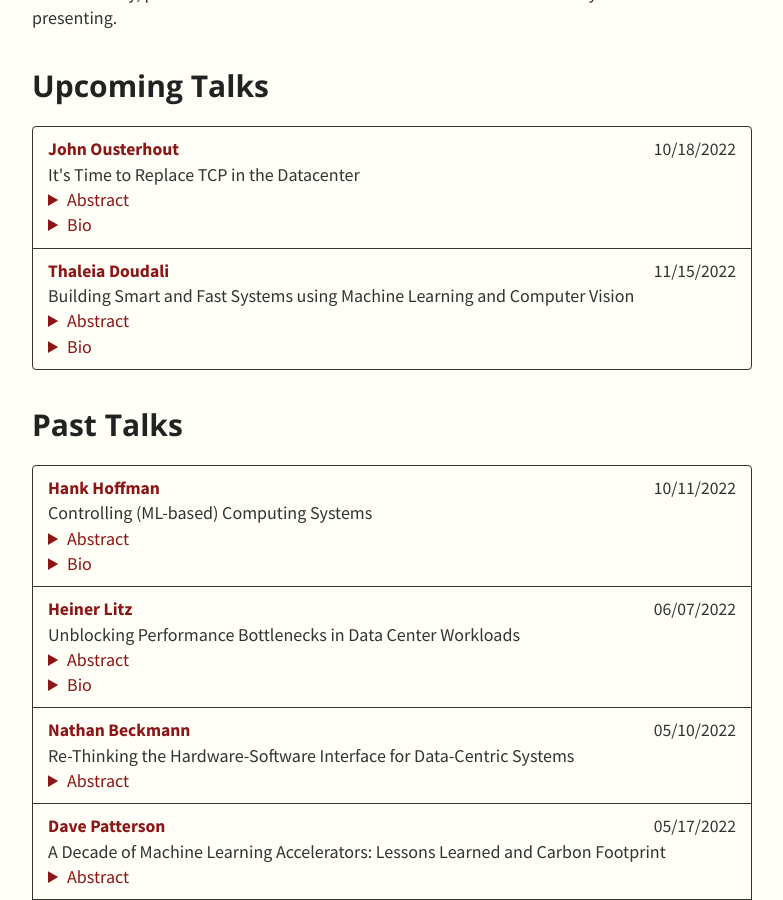
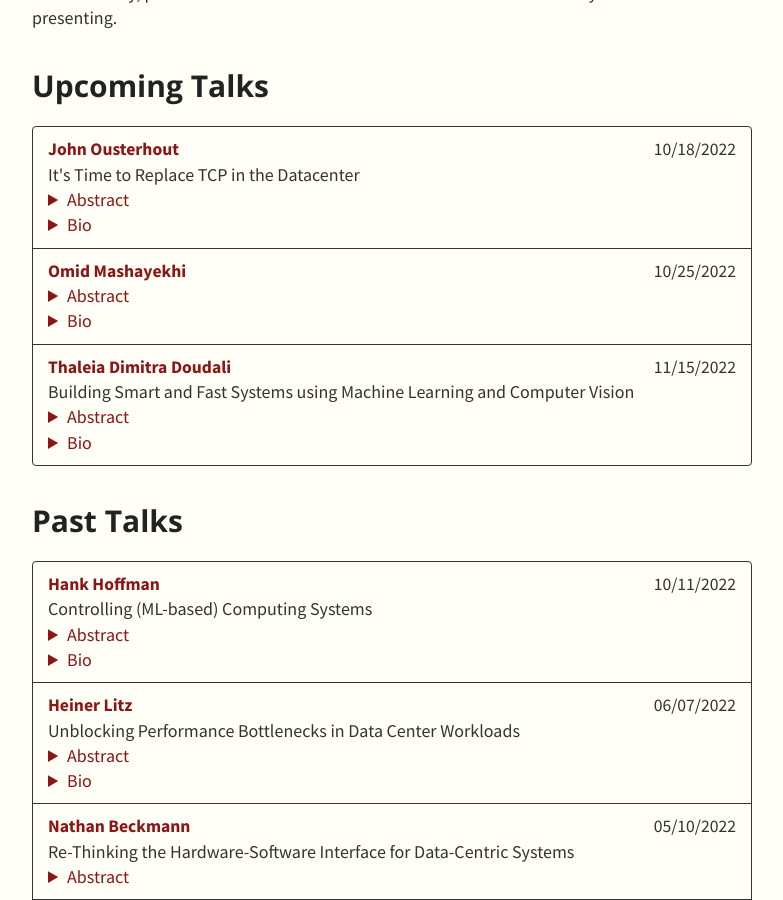
Before and after one commit to stanford-systems-seminar/stanford-systems-seminar.github.io, a Jekyll site: the page built from index.md, in a window 1280 px wide and 900 px high, scrolled down 287 px. Shown: the whole window, without its empty margins (248-1031 px from the left). Built offline with Jekyll 4.4.1, drawn with Linux system fonts in a browser that asks for light colours.

Commit message:
update talk info

```diff
--- a/_data/talks.yml
+++ b/_data/talks.yml
@@ -6,12 +6,18 @@
       website: https://web.stanford.edu/~ouster/cgi-bin/home.php
       abstract: "Although TCP is a tremendously successful transport protocol that has survived 40 years of dramatic technology changes, virtually every aspect of its design is wrong for the datacenter. This talk will discuss the problems with TCP, ranging from its use of connections and streams to its mechanisms for reliable delivery and congestion control. If we are to make significant headway against the datacenter tax we must move most datacenter traffic to a new and fundamentally different protocol. I will then discuss how the Homa transport protocol solves all of the problems of TCP and suggest a migration strategy for bringing a TCP alternative into widespread usage. Finally, I will discuss my experiences implementing Homa in the Linux kernel. I will argue that it no longer makes sense to implement network transport protocols in software. Instead, transport protocols must move to NIC hardware. This will likely require the development of a new architecture for NICs."
       biography: "John Ousterhout is the Bosack Lerner Professor of Computer Science at Stanford University. His current research focuses on new software stack layers to allow datacenter applications to take advantage of communication and storage technologies with microsecond-scale latencies. Ousterhout's prior positions include 14 years in industry, where he founded two companies (Scriptics and Electric Cloud), preceded by 14 years as Professor of Computer Science at U.C. Berkeley.  He is author of the book A Philosophy of Software Design, co-creator of the Raft consensus protocol, and creator of the Tcl scripting language and the Tk toolkit.  Ousterhout received a BS degree in Physics from Yale University and a PhD in Computer Science from Carnegie Mellon University. He is a member of the National Academy of Engineering and has received numerous awards, including the ACM Software System Award, the ACM Grace Murray Hopper Award, the National Science Foundation Presidential Young Investigator Award, and the U.C. Berkeley Distinguished Teaching Award."
-    - speaker: Thaleia Doudali
+    - speaker: Omid Mashayekhi
+      date: 10/25/2022
+      title: ""
+      website: ""
+      abstract: ""
+      biography: ""
+    - speaker: Thaleia Dimitra Doudali
       date: 11/15/2022
       title: "Building Smart and Fast Systems using Machine Learning and Computer Vision"
       website: https://thaleia-dimitradoudali.github.io/
-      abstract: ""
-      biography: ""
+      abstract: "Nowadays, computing platforms use a mix of different hardware technologies, to scale application performance, resource capacities and achieve cost effectiveness. However, this heterogeneity, along with the greater irregularity in the behavior of emerging workloads, render existing resource management approaches ineffective. In the first part of this talk, I will describe how we can use machine learning methods at the operating system-level, in order to make smarter resource management decisions and speed up application performance. In the second part of the talk, I will present how we can accelerate certain components of such systems using visualization and computer vision methods. Finally, I will conclude with my vision of coupling machine learning and computer vision at the system-level and present open questions that make this research area exciting to work on!"
+      biography: "Thaleia Dimitra Doudali is an Assistant Research Professor at the IMDEA Software Institute in Madrid, Spain. She received her PhD from the Georgia Institute of Technology (Georgia Tech) in the United States. Prior to that she earned an undergraduate diploma in Electrical and Computer Engineering at the National Technical University of Athens in Greece. Thaleia’s research lies at the intersection of Systems and Machine Learning, where she explores novel methodologies, such as machine learning and computer vision, to improve system-level resource management of emerging hardware technologies. In 2020, Thaleia was selected to attend the prestigious Rising Stars in EECS academic workshop. Aside from research, Thaleia actively strives to improve the mental health awareness in academia and foster diversity and inclusion."
 
 - type: Past Talks
   members:
```
